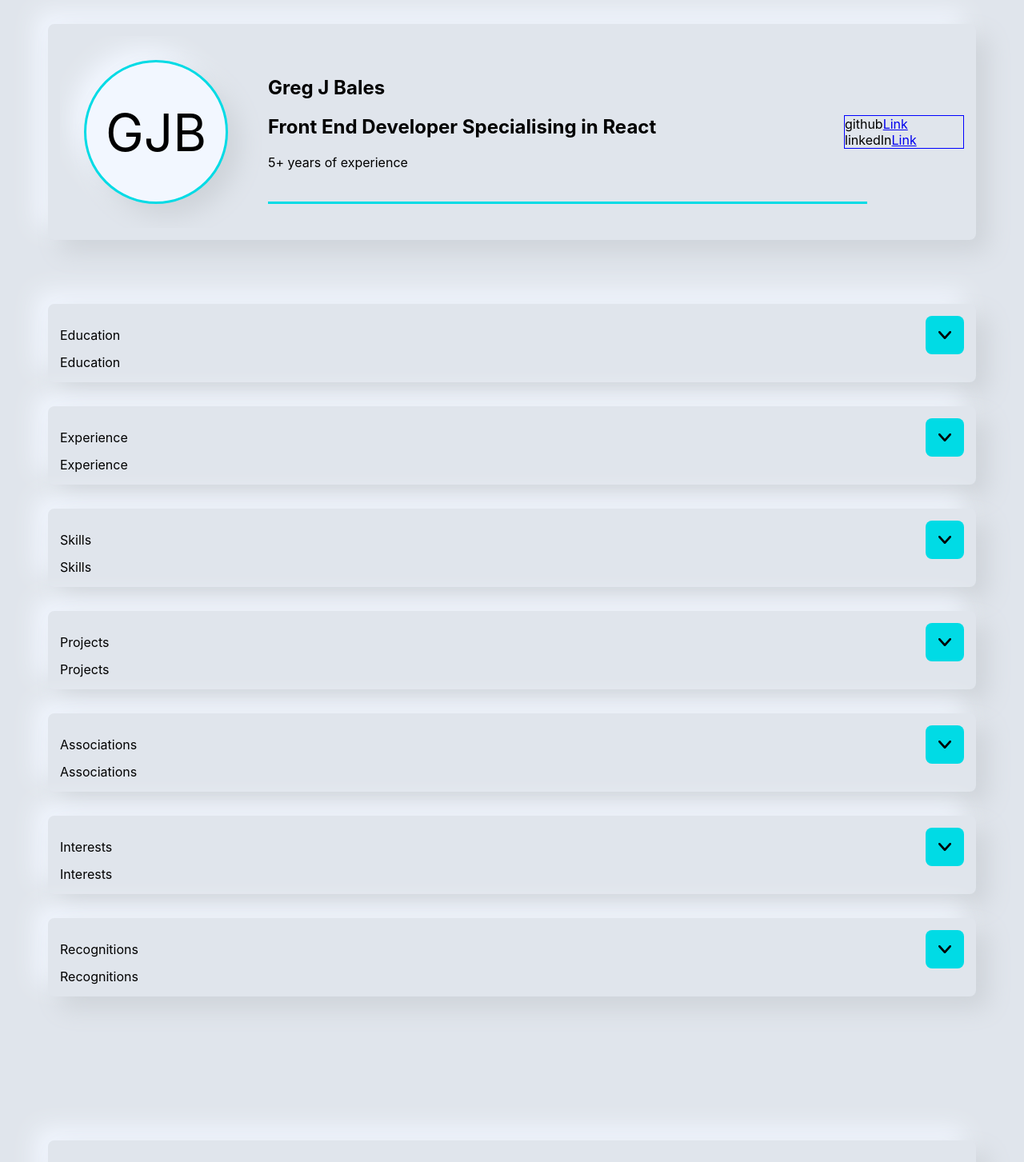
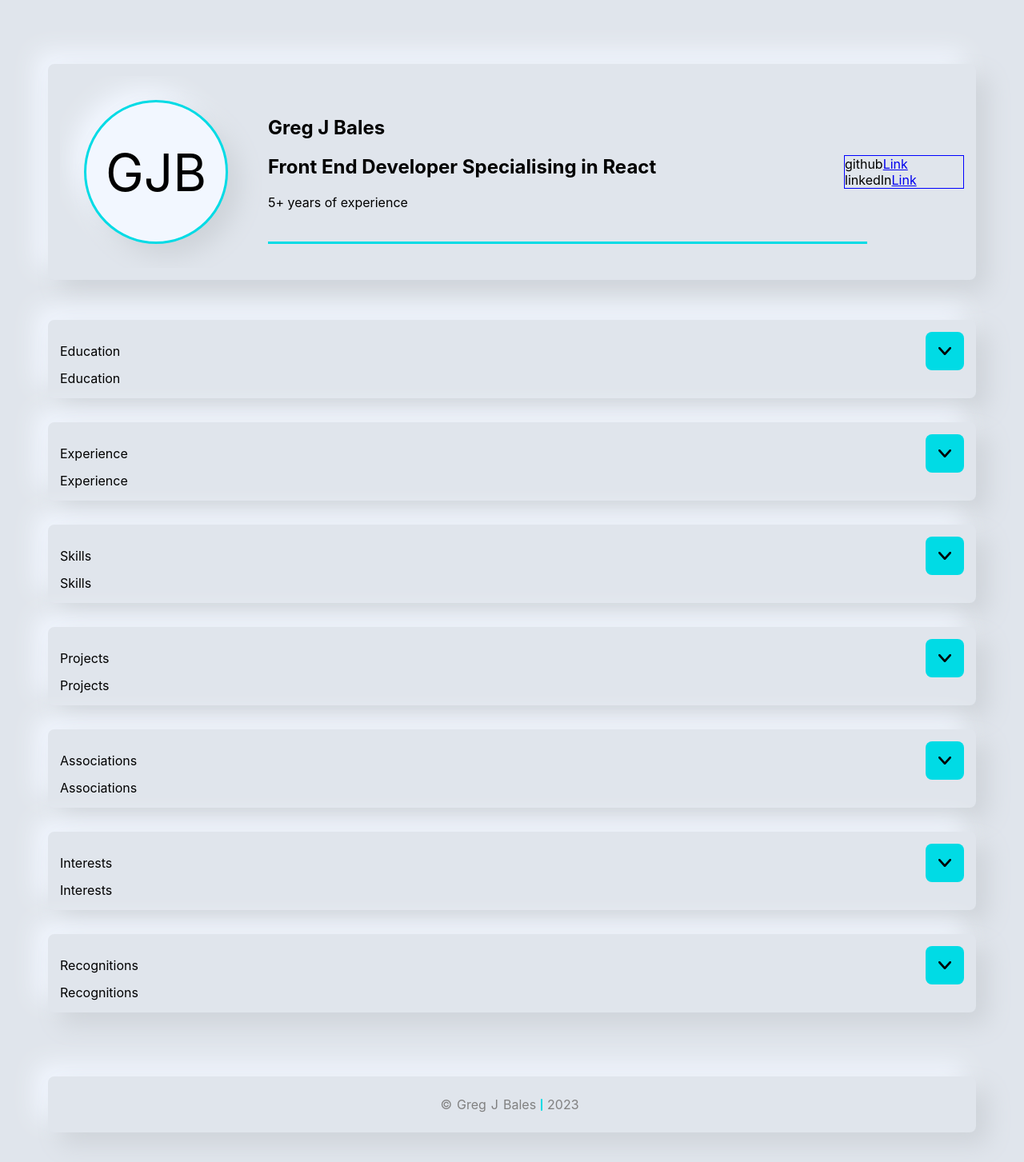
Before and after one commit to Infamous8/react-resume, a React (Create React App) app: page / in a window 1280 px wide. Shown: the top 1453 px of the page at 80% size. Built offline with nearby package versions, Linux system fonts and the light colour scheme.

Commit message:
fixes padding on header and footer to constrain them to max width

```diff
--- a/src/components/molecules/self-contained-content-cell.tsx
+++ b/src/components/molecules/self-contained-content-cell.tsx
@@ -17,19 +17,4 @@ export const SelfContainedContentCell: React.FC<SelfContainedContentCellProps> =
     )
 }
 
-const StyledSelfContainedContentCell = styled.div`
-  padding: 0 60px;
-  transition: padding .2s cubic-bezier(0.4, 0.0, 0.2, 1);
-  @media only screen and (max-width: 720px) {
-    transition: padding .2s cubic-bezier(0.4, 0.0, 0.2, 1);
-    padding: 0 30px;
-  }
-  @media only screen and (max-width: 640px) {
-    transition: padding .2s cubic-bezier(0.4, 0.0, 0.2, 1);
-    padding: 0 15px;
-  }
-  @media only screen and (max-width: 380px) {
-    transition: padding .2s cubic-bezier(0.4, 0.0, 0.2, 1);
-    padding: 0 10px;
-  }
-`
+const StyledSelfContainedContentCell = styled.div``
--- a/src/components/organisms/Header.tsx
+++ b/src/components/organisms/Header.tsx
@@ -5,11 +5,13 @@ import {Avatar} from "../atoms/avatar";
 import {UserDetails} from "../atoms/user-details";
 import {UserLinks} from "../atoms/user-links";
 
-interface HeaderProps {}
+interface HeaderProps {
+    margin?: string
+}
 
 export const Header: React.FC<HeaderProps> = (props) => {
     return (
-        <SelfContainedContentCell margin={'30px 0 0 0'}>
+        <SelfContainedContentCell margin={props.margin}>
             <HeaderContent>
                 <Avatar />
                 <UserDetails/>
--- a/src/components/organisms/footer.tsx
+++ b/src/components/organisms/footer.tsx
@@ -3,11 +3,13 @@ import styled from "styled-components";
 import {Copyright} from "../atoms/copyright";
 import {SelfContainedContentCell} from "../molecules/self-contained-content-cell";
 
-interface FooterProps {}
+interface FooterProps {
+    margin?: string
+}
 
 export const Footer: React.FC<FooterProps> = (props) => {
     return (
-        <SelfContainedContentCell>
+        <SelfContainedContentCell margin={props.margin}>
             <FooterContent>
                 <Copyright/>
             </FooterContent>
--- a/src/components/templates/page-layout.tsx
+++ b/src/components/templates/page-layout.tsx
@@ -12,11 +12,11 @@ interface PageLayoutProps {
 export const PageLayout: React.FC<PageLayoutProps> = (props) => {
     return (
         <StyledPageLayout>
-            <Header/>
             <ContentContainer>
+                <Header margin={'30px 0 50px 0'} />
                 {props.children}
+                <Footer margin={'80px 0 0 0'} />
             </ContentContainer>
-            <Footer/>
         </StyledPageLayout>
     )
 }
```
